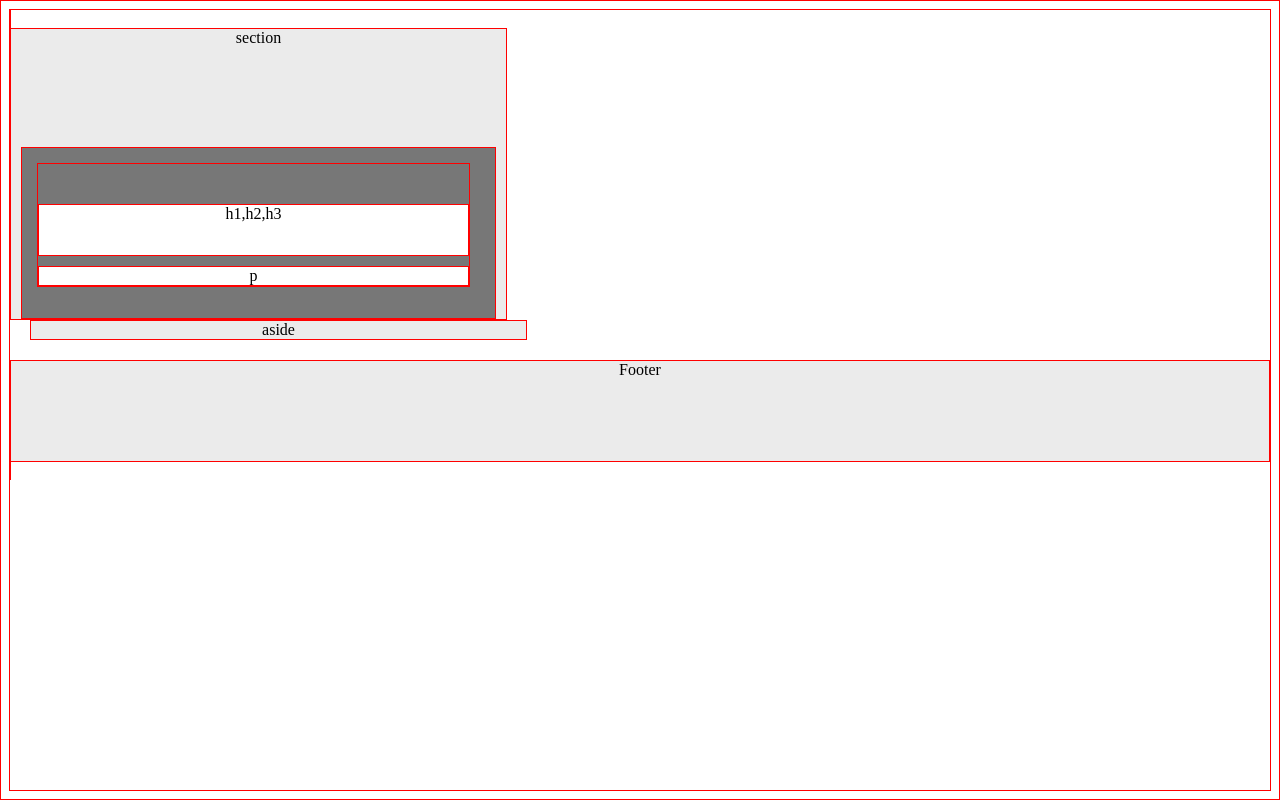
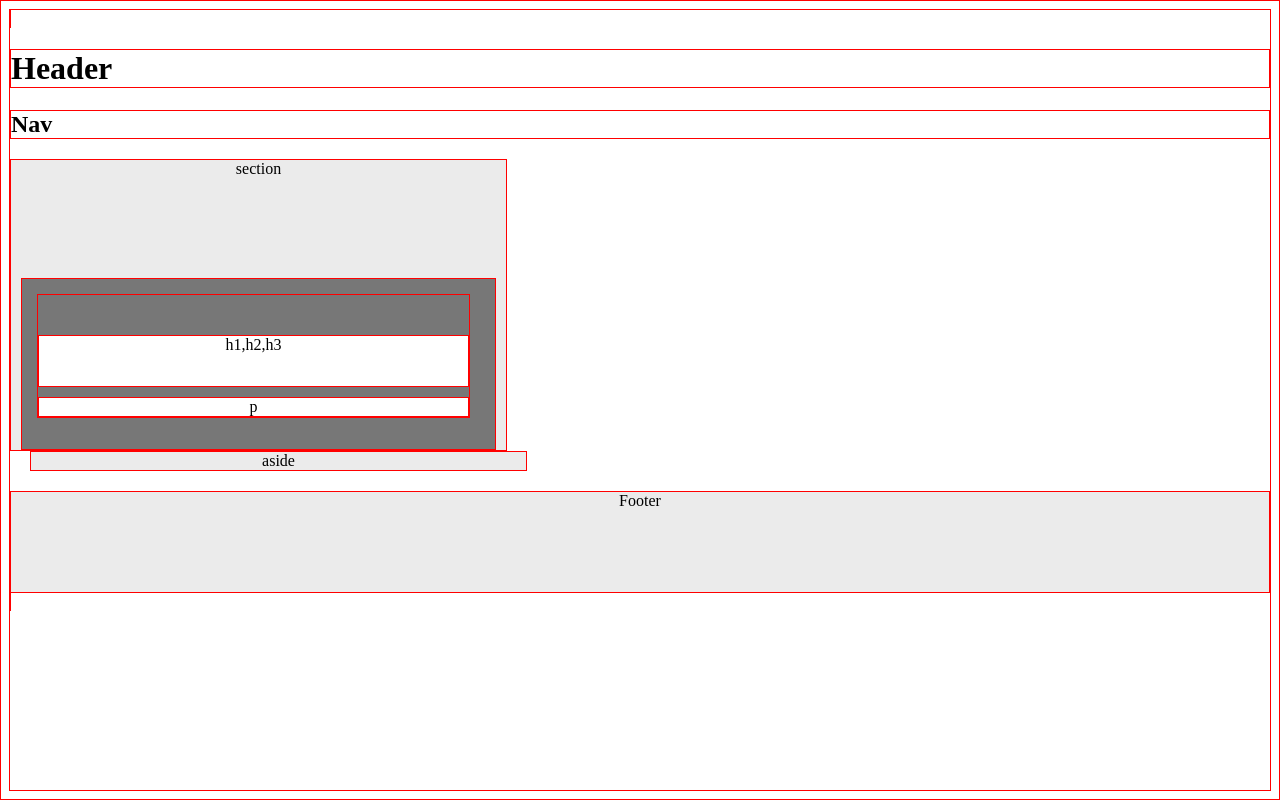
Before and after one commit to ImanGurey/HW-Wireframe, a plain HTML site: page index.html in a window 1280 px wide. Drawn offline with Linux system fonts and the light colour scheme.

Commit message:
updating

```diff
--- a/index.html
+++ b/index.html
@@ -10,6 +10,8 @@
     </head>
 
     <body>
+        <h1>Header</h1>
+        <h2>Nav</h2>
         <div class="section-left">
             section
             <div class="section-article">
```
